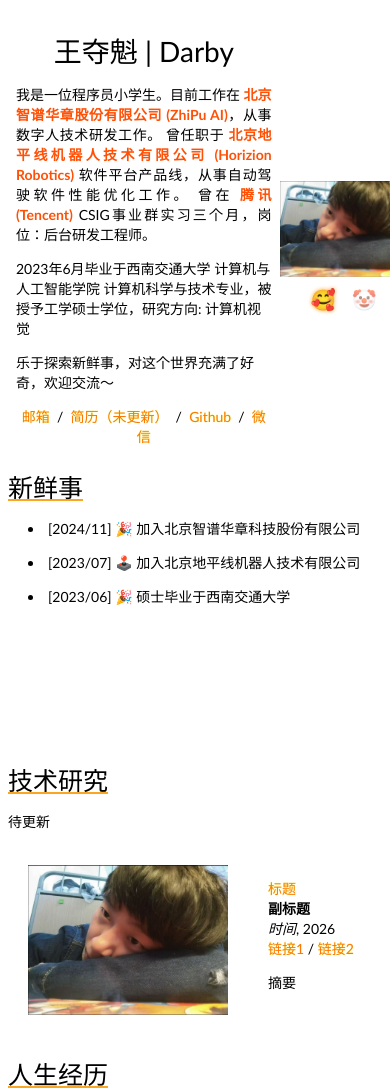
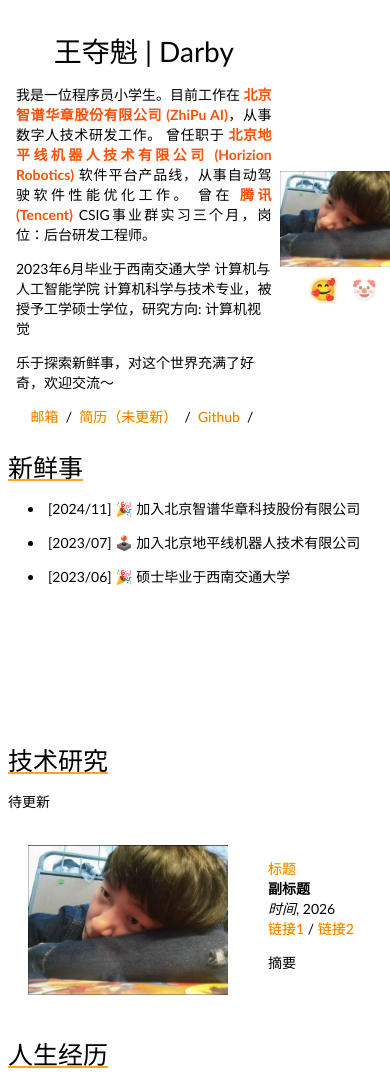
Before and after one commit to duokuiwang/duokuiwang.github.io, a plain HTML site: page index.html in a window 390 px wide. Shown: the top 1092 px of the page. Drawn offline with Linux system fonts and the light colour scheme; a script that the page names is missing.

```diff
--- a/index.html
+++ b/index.html
@@ -117,7 +117,6 @@
                     &nbsp;/&nbsp;
                     <a href="https://github.com/duokuiwang/" target="_blank">Github</a>
                     &nbsp;/&nbsp;
-                    <a href="images/微信二维码.jpg" target="_blank">微信</a>
                   </p>
                 </td>
                 <td style="padding:0%; width:26%; max-width:26%;">
```
Also changed, not shown: images/微信二维码.jpg (deleted), 3 other files.
